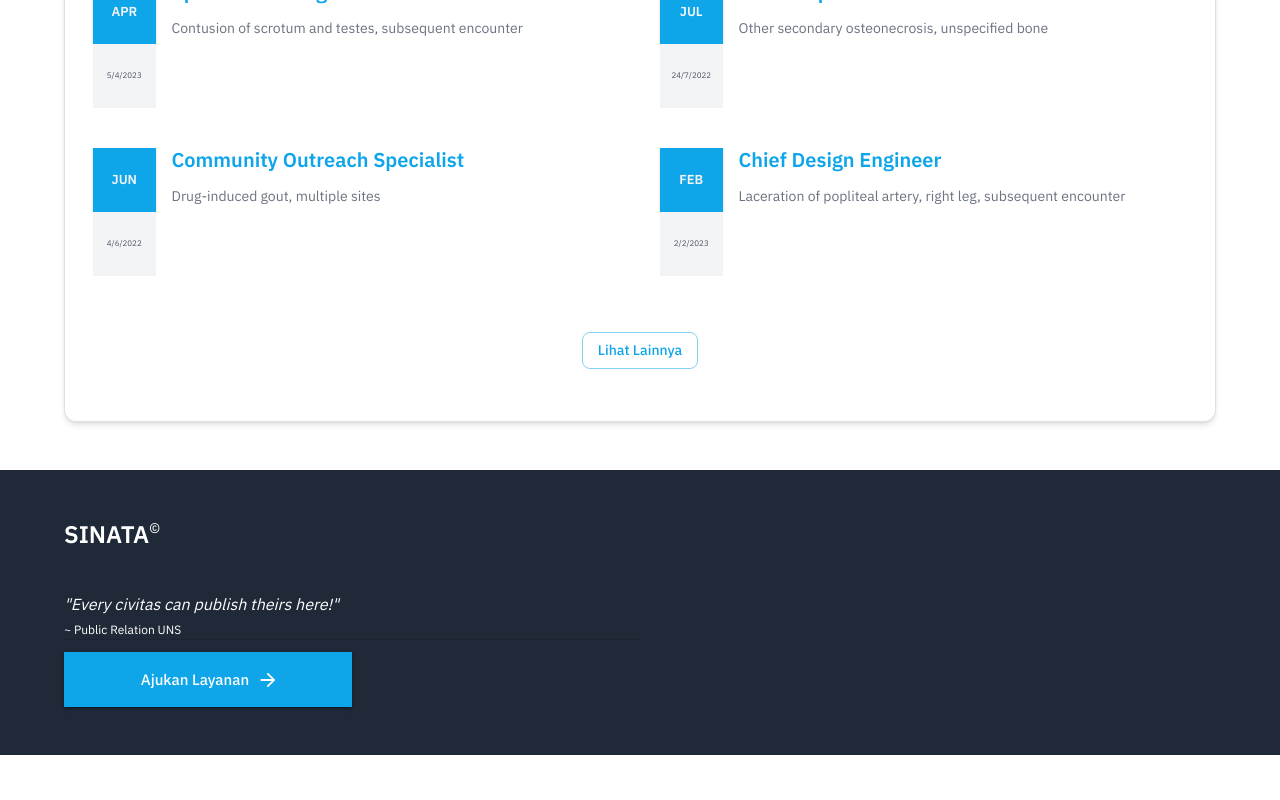
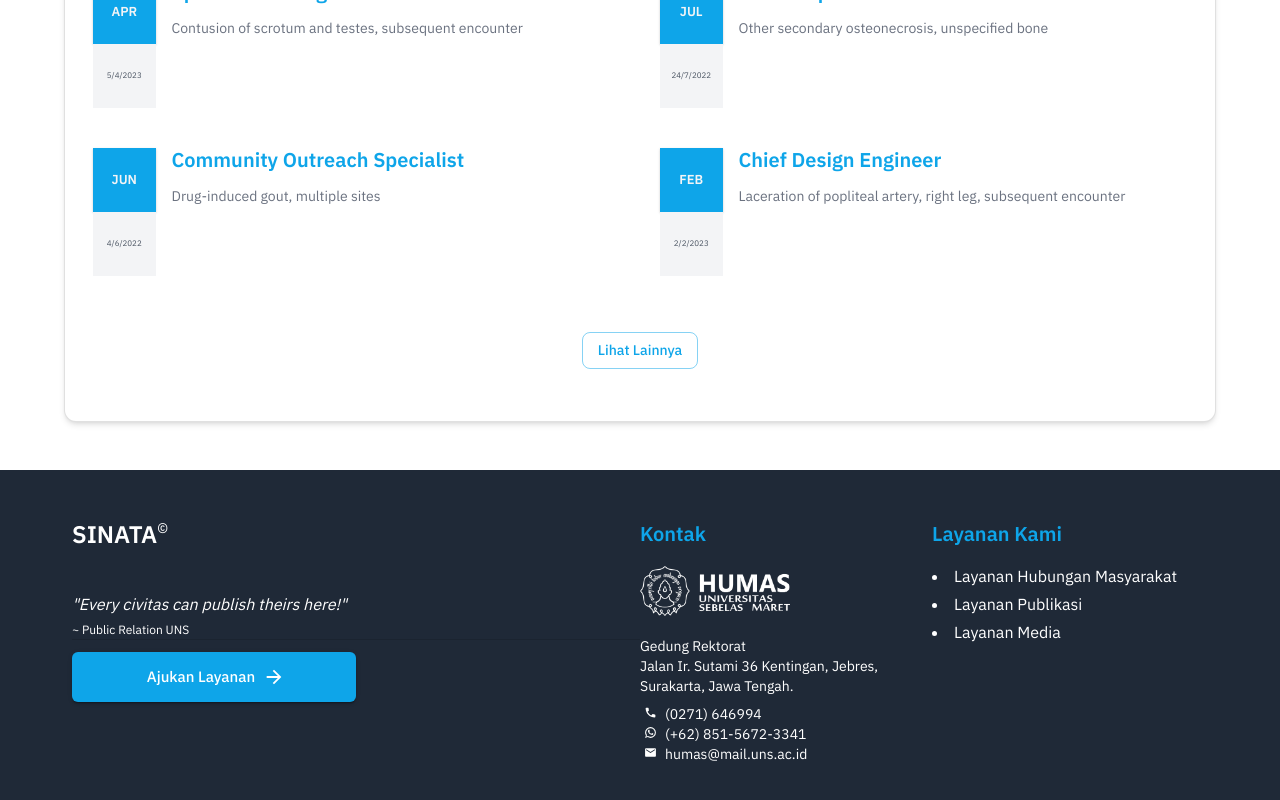
Before and after one commit to arricodyanto/sinata-fe, a Next.js app: page / in a window 1280 px wide. Shown: the part 1291-2091 px from the top of the page. Before the commit the page ends 2046 px from the top, so only its background shows below. Built offline with nearby package versions, Linux system fonts and the light colour scheme.

Commit message:
adding footer component

```diff
--- a/components/organism/Footer/index.tsx
+++ b/components/organism/Footer/index.tsx
@@ -1,14 +1,18 @@
 import React from 'react'
 import { Box, Button, Container, Divider, Grid, Stack, Typography } from '@mui/material'
 import ArrowForwardIcon from '@mui/icons-material/ArrowForward';
+import PhoneIcon from '@mui/icons-material/Phone';
+import WhatsAppIcon from '@mui/icons-material/WhatsApp';
+import EmailIcon from '@mui/icons-material/Email';
 import Link from 'next/link';
+import Image from 'next/image';
 
 export default function Footer() {
   return (
     <Box className=' bg-gray-800 text-white mt-12'>
-        <Container className='py-12'>
-            <Grid container className=''>
-                <Grid item xs={12} sm={6}>
+        <Container className='py-12 px-8'>
+            <Grid container>
+                <Grid item xs={12} sm={6} className='mb-8'>
                     <Stack direction='row'>
                         <Typography variant='h5' className='font-bold'>SINATA</Typography>
                         <Typography variant='body2' className='align-bottom'>&copy;</Typography>
@@ -17,8 +21,36 @@ export default function Footer() {
                     <Typography variant='caption' className='mt-0'>~ Public Relation UNS</Typography>
                     <Divider />
                     <Link href='/sign-in'>
-                        <Button variant='contained' sx={{borderRadius: 0}} size='large' className='mt-3 w-1/2 h-[55px] capitalize' endIcon={<ArrowForwardIcon fontSize='small' />}>Ajukan Layanan</Button>
+                        <Button variant='contained' sx={{borderRadius: 0, width: { xs: '75%', sm: '50%'}}} size='large' className='mt-3 h-[50px] capitalize rounded-md' endIcon={<ArrowForwardIcon fontSize='small' />}>Ajukan Layanan</Button>
                     </Link>
+                </Grid>
+                <Grid item container xs={12} sm={6} spacing={2}>
+                    <Grid item xs={12} sm={6}>
+                        <Typography variant='h6' className='font-bold text-primary'>Kontak</Typography>
+                        {/* <Stack component='img' src={logo} sx={{width: {xs: 100, sm: 150}, height: {xs: 100, sm: 150}}} /> */}
+                        <Link href='/'>
+                            <Image src='/images/logo-light.png' width={150} height={50} alt="Site's Logo" className='mt-4'/>
+                        </Link>
+                        <Typography variant='body2' className='mt-4'>Gedung Rektorat</Typography>
+                        <Typography variant='body2' className=''>Jalan Ir. Sutami 36 Kentingan, Jebres, Surakarta, Jawa Tengah.</Typography>
+                        <Typography variant='body2' className='ml-1 mt-2'><PhoneIcon sx={{fontSize: 13}} className='mr-2'/>(0271) 646994</Typography>
+                        <Typography variant='body2' className='ml-1 hover:brightness-90'><Link href='https://wa.me/6285156723341'><WhatsAppIcon sx={{fontSize: 13}} className='mr-2'/>(+62) 851-5672-3341</Link></Typography>
+                        <Typography variant='body2' className='ml-1 hover:brightness-90'><Link href='mailto:humas@mail.uns.ac.id'><EmailIcon sx={{fontSize: 13}} className='mr-2'/>humas@mail.uns.ac.id</Link></Typography>
+                    </Grid>
+                    <Grid item xs={12} sm={6}>
+                        <Typography variant='h6' className='font-bold text-primary'>Layanan Kami</Typography>
+                        <Box className='mt-4'>
+                            <Link href='/' className='hover:brightness-90'>
+                                <li className='mb-2'>Layanan Hubungan Masyarakat</li>
+                            </Link>
+                            <Link href='/' className='hover:brightness-90'>
+                                <li className='mb-2'>Layanan Publikasi</li>
+                            </Link>
+                            <Link href='/' className='hover:brightness-90'>
+                                <li className='mb-2'>Layanan Media</li>
+                            </Link>
+                        </Box>
+                    </Grid>
                 </Grid>
             </Grid>
         </Container>
```
